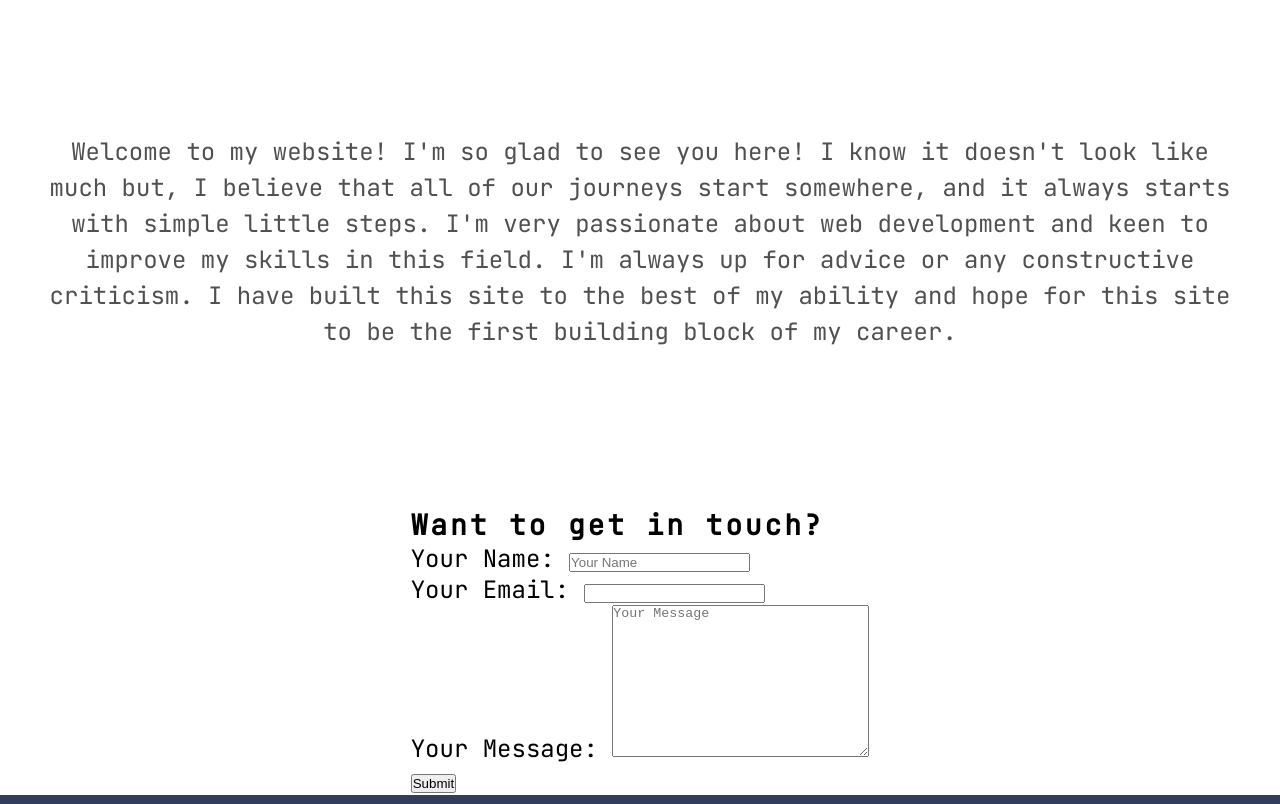
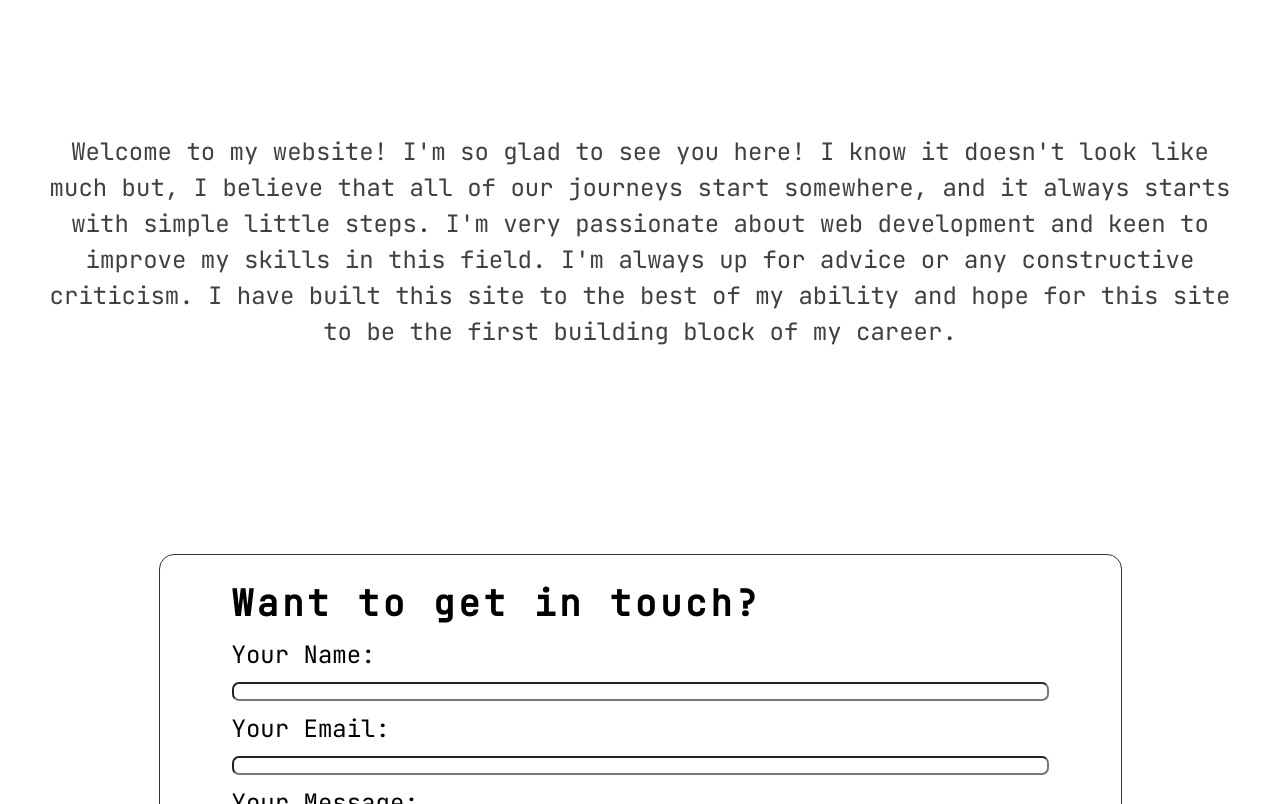
Before and after one commit to ahnaf95/Portfolio, a plain HTML site: page index.html in a window 1280 px wide. Shown: the part 661-1465 px from the top of the page. Drawn offline with nearby package versions, Linux system fonts and the light colour scheme.

Commit message:
Styled first bit of the form
Styled most of the form, only the button left.

```diff
--- a/index.html
+++ b/index.html
@@ -34,19 +34,19 @@
                     <p class="main__p">Welcome to my website! I'm so glad to see you here! I know it doesn't look like much but, I believe that all of our journeys start somewhere, and it always starts with simple little steps. I'm very passionate about web development and keen to improve my skills in this field. I'm always up for advice or any constructive criticism. I have built this site to the best of my ability and hope for this site to be the first building block of my career.</p>
         </article>
 
-        <section id="contact" class="main__section contact">
+        <section id="contact" class="main__section">
             <form class="contact" action="#" method="get">
                 <h3 class="contact__h3">Want to get in touch?</h3>
                     <p class="contact__p">
                         <label class="contact__label" for="name">Your Name: </label>
-                        <input class="contact__input" type="text" name="name" id="name" placeholder="Your Name" required>
+                        <input class="contact__input" type="text" name="name" id="name" required>
                     </p>
                     <p class="contact__p">
                         <label class="contact__label" for="email">Your Email: </label>
                         <input class="contact__input" type="email" name="email" id="email" required>
                     </p>
                         <label class="contact__label" for="message">Your Message: </label>
-                        <textarea class="contact__textarea" name="message" id="message" cols="30" rows="10" placeholder="Your Message"></textarea>
+                        <textarea class="contact__textarea" name="message" id="message" cols="100" rows="20"></textarea>
                     <p class="contact__p">
                         <button class="contact__button" type="submit">Submit</button>
                     </p>
--- a/styles/stylesheet.css
+++ b/styles/stylesheet.css
@@ -59,7 +59,7 @@ html {
         --PADDING-SD: 1.5em;
 
     /* BORDERS */
-        --BORDERS: 1px solid var(var(--BORDER-COLOR));
+        --BORDERS: 1.7px solid var(--BORDER-COLOR);
         --BORDER-RADIUS: 15px;
 }
 
@@ -140,6 +140,7 @@ main {
     justify-content: center;
     align-items: center;
     flex-flow: column nowrap;
+    min-height: 100vh;
 }
 
 .main__p {
@@ -152,7 +153,7 @@ main {
     background-repeat: no-repeat;
     background-size: cover;
     background-position: center;
-    color: #505050;
+    color: #414040;
 
     display: flex;
     justify-content: center;
@@ -201,3 +202,33 @@ main {
     flex-flow: column nowrap;
     padding: 0.5em;
 }
+
+/* ABOUT */
+
+.main__p a {
+    color: #414040;
+    text-decoration: underline;
+}
+
+/* FORM */
+
+.contact {
+    margin: 2rem auto;
+    border: var(--BORDERS);
+    border-radius: var(--BORDER-RADIUS);
+    padding: 1rem 3rem;
+
+}
+
+input, label, textarea {
+    display: block;
+    width: 100%;
+    margin: 0.5rem auto;
+    border-radius: 7px;
+}
+
+
+
+.contact__h3 {
+    font-size: 1.5rem;
+}
```
Also changed, not shown: about.html (+1 -1 lines).
